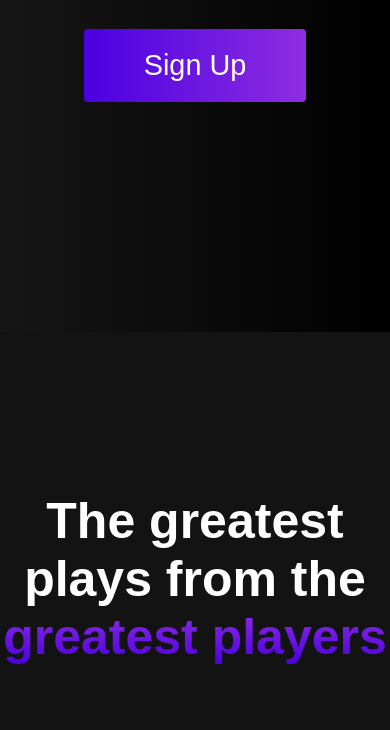
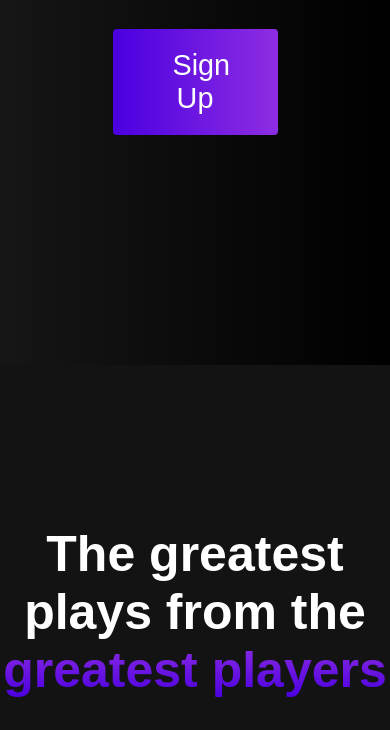
Before and after one commit to tob-ss/esports-academy-redesign, a plain HTML site: page index.html in a window 390 px wide. Shown: the part 889-1619 px from the top of the page. Drawn offline with Linux system fonts and the light colour scheme.

Commit message:
Modified styles.css to improve responsiveness

```diff
--- a/styles.css
+++ b/styles.css
@@ -497,6 +497,7 @@ background-size: 100%;
     justify-content: center;
     display: flex;
     flex-direction: column;
+    align-items: center;
 }
 
 .content3__content h1 {
@@ -536,7 +537,9 @@ background-size: 100%;
     .content3__media--card {
         max-width: 300px;
     }
-
+    .main__btn {
+        width: 50%;
+    }
 }
 
 .footer__container {
```
